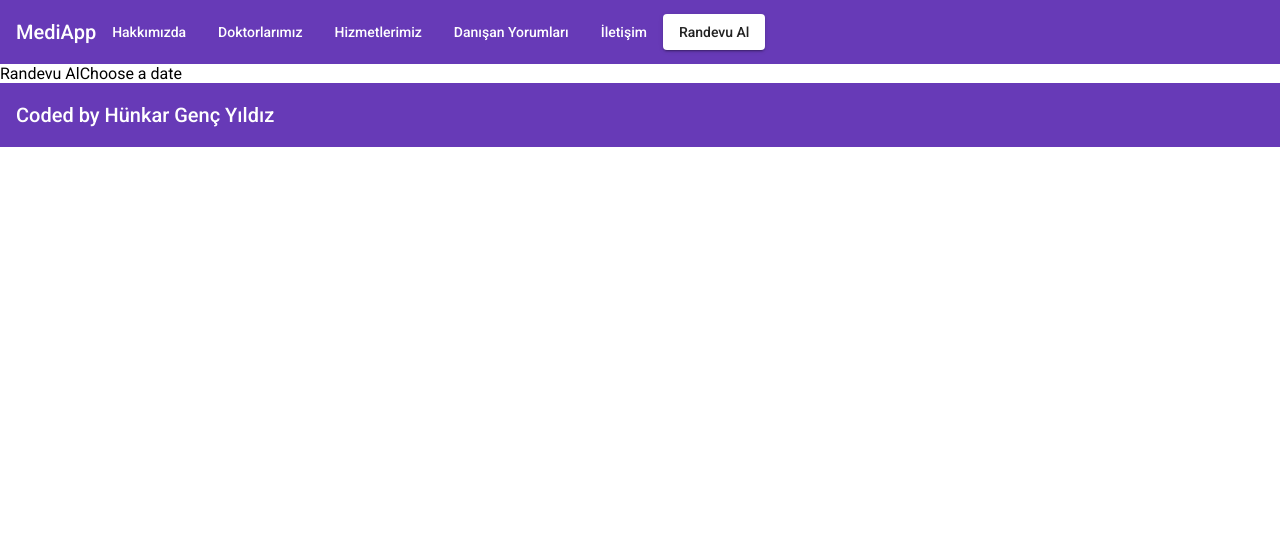
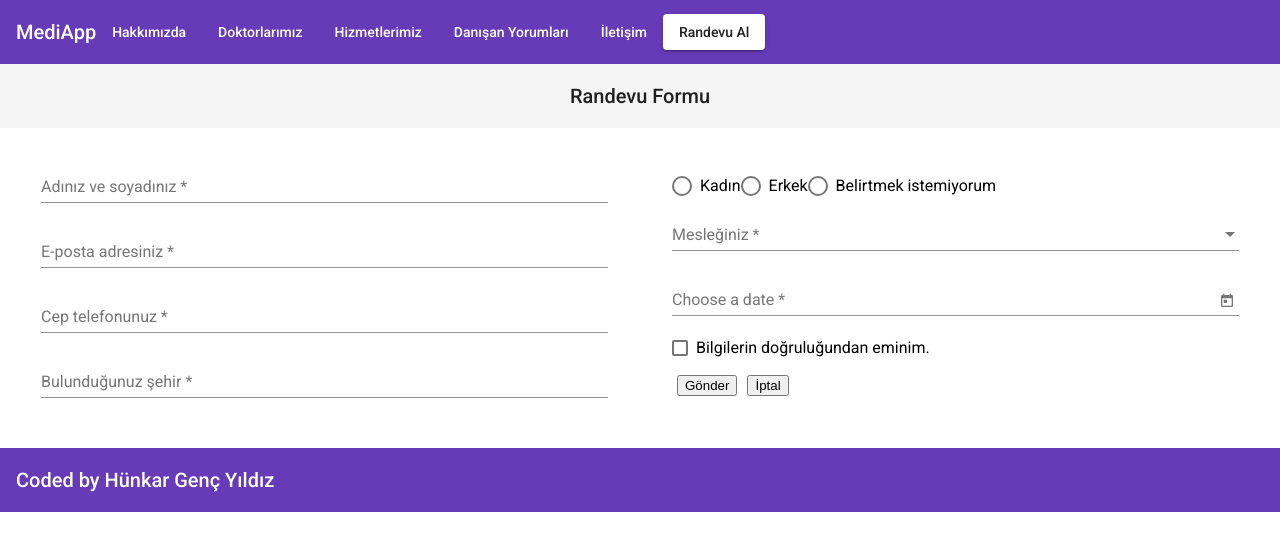
Before and after one commit to hunkargenc/medi-app, an Angular app: page /appointment-form in a window 1280 px wide. Shown: the top 550 px of the page. Built offline with nearby package versions, Linux system fonts and the light colour scheme.

Commit message:
appointment form frontend completed

```diff
--- a/src/app/app-routing.module.ts
+++ b/src/app/app-routing.module.ts
@@ -9,6 +9,7 @@ const routes: Routes = [
         (m) => m.MainModuleModule
       ),
   },
+
 ];
 
 @NgModule({
--- a/src/app/app.module.ts
+++ b/src/app/app.module.ts
@@ -4,6 +4,7 @@ import { BrowserModule } from '@angular/platform-browser';
 import { AppRoutingModule } from './app-routing.module';
 import { AppComponent } from './app.component';
 import { BrowserAnimationsModule } from '@angular/platform-browser/animations';
+// import { AppointmentFormService } from 'src/libs/main-module/services/appointment-form-services/appointment-form.service';
 
 @NgModule({
   declarations: [
--- a/src/libs/main-module/containers/appointment-form-container/appointment-form-container.component.html
+++ b/src/libs/main-module/containers/appointment-form-container/appointment-form-container.component.html
@@ -1,11 +1,95 @@
 <app-navbar></app-navbar>
-<span>Randevu Al</span>
-    <!-- <mat-form-field appearance="fill"> -->
-      <mat-label>Choose a date</mat-label>
-      <!-- <input matInput [matDatepicker]="picker"> -->
-      <!-- <mat-datepicker-toggle matSuffix [for]="picker"></mat-datepicker-toggle> -->
-      <!-- <mat-datepicker #picker></mat-datepicker> -->
-    <!-- </mat-form-field></router-outlet> -->
 
+<div class="container">
+  <mat-toolbar>
+    <span class="fill-remaining-space"></span>
+    <span>Randevu Formu</span>
+    <span class="fill-remaining-space"></span>
+  </mat-toolbar>
+</div>
+
+<form [formGroup]="appointmentForm" class="normal-form">
+  <mat-grid-list cols="2" rowHeight="300px">
+    <mat-grid-tile>
+      <div class="controles-container">
+        <!-- <input type="hidden" formControlName="$key" /> -->
+        <mat-form-field>
+          <input
+            formControlName="fullName"
+            matInput
+            placeholder="Adınız ve soyadınız"
+          />
+        </mat-form-field>
+        <mat-form-field>
+          <input
+            formControlName="email"
+            matInput
+            placeholder="E-posta adresiniz"
+          />
+        </mat-form-field>
+        <mat-form-field>
+          <input
+            formControlName="mobile"
+            matInput
+            placeholder="Cep telefonunuz"
+          />
+        </mat-form-field>
+        <mat-form-field>
+          <input
+            formControlName="city"
+            matInput
+            placeholder="Bulunduğunuz şehir"
+          />
+        </mat-form-field>
+      </div>
+    </mat-grid-tile>
+    <mat-grid-tile>
+      <div class="controles-container">
+        <div class="add-bottom-padding">
+          <mat-radio-group formControlName="sex">
+            <mat-radio-button value="1">Kadın</mat-radio-button>
+            <mat-radio-button value="2">Erkek</mat-radio-button>
+            <mat-radio-button value="3">Belirtmek istemiyorum</mat-radio-button>
+          </mat-radio-group>
+        </div>
+        <mat-form-field>
+          <mat-select formControlName="job" placeholder="Mesleğiniz">
+            <mat-option>Belirtmek istemiyorum</mat-option>
+            <ng-container *ngFor="let job of jobs">
+              <mat-option value="{{ job.id }}">{{ job.value }}</mat-option>
+            </ng-container>
+          </mat-select>
+        </mat-form-field>
+        <!-- <mat-form-field> -->
+          <!-- <input
+            formControlName="appointmentDate"
+            matInput
+            [matDatepicker]="picker"
+            placeholder="Randevu tarihini seçiniz"
+          />
+          <mat-datepicker-toggle
+            matSuffix
+            [for]="picker"
+          ></mat-datepicker-toggle> -->
+          <!-- <mat-datepicker #picker></mat-datepicker> -->
+        <!-- </mat-form-field> -->
+        <mat-form-field>
+          <input matInput formControlName="appointmentDate" [matDatepicker]="picker" placeholder="Choose a date">
+          <mat-datepicker-toggle matSuffix [for]="picker"></mat-datepicker-toggle>
+          <mat-datepicker #picker></mat-datepicker>
+        </mat-form-field>
+        <div class="add-bottom-padding">
+          <mat-checkbox formControlName="isSure">Bilgilerin doğruluğundan eminim.</mat-checkbox>
+        </div>
+        <div class="button-row">
+          <button mat-raised-button-color="primary" type="submit">
+            Gönder
+          </button>
+          <button mat-raised-button-color="warn">İptal</button>
+        </div>
+      </div>
+    </mat-grid-tile>
+  </mat-grid-list>
+</form>
 
 <app-footer></app-footer>
--- a/src/libs/main-module/containers/appointment-form-container/appointment-form-container.component.scss
+++ b/src/libs/main-module/containers/appointment-form-container/appointment-form-container.component.scss
@@ -0,0 +1,34 @@
+// @import '@angular/material/prebuilt-themes/deeppurple-amber.css';
+
+div.container{
+    margin: 0px, 40px;
+}
+
+.fill-remaining-space {
+    flex: 1 1 auto;
+}
+
+form.normal-form{
+    margin: 10px;
+}
+
+.controles-container{
+    width: 100%;
+    padding: 5%;
+}
+
+.controles-container > * {
+    width: 100%;
+}
+
+.add-bottom-padding {
+    padding-bottom: 10px;
+}
+
+mat-radio-group mar-radio-button{
+    margin-left: 5px;
+}
+
+.button-row button{
+    margin: 5px;
+}
--- a/src/libs/main-module/containers/appointment-form-container/appointment-form-container.component.ts
+++ b/src/libs/main-module/containers/appointment-form-container/appointment-form-container.component.ts
@@ -1,5 +1,6 @@
 import { Component, OnInit } from '@angular/core';
-
+import { FormBuilder, Validators } from '@angular/forms';
+import { Subscription } from 'rxjs';
 
 @Component({
   selector: 'app-appointment-form-container',
@@ -8,7 +9,28 @@ import { Component, OnInit } from '@angular/core';
 })
 export class AppointmentFormContainerComponent implements OnInit {
 
-  constructor() { }
+  // appointments = []
+
+  appointmentForm = this.formBuilder.group({
+    fullName: this.formBuilder.control(null, [Validators.required]),
+    email: this.formBuilder.control(null, [Validators.required]),
+    mobile: this.formBuilder.control(null, [Validators.required]),
+    city: this.formBuilder.control(null, [Validators.required]),
+    sex: this.formBuilder.control(null, [Validators.required]),
+    job: this.formBuilder.control(null, [Validators.required]),
+    appointmentDate: this.formBuilder.control(null, [Validators.required]),
+    isSure: this.formBuilder.control(null, [Validators.required]),
+  })
+
+  subscriptions: Subscription = new Subscription();
+
+  constructor(private formBuilder: FormBuilder) { }
+
+  jobs = [
+    {id:3, value: 'Yazılım Mühendisi/Bilgisayar Mühendisi/Analist'},
+    {id:2, value: 'Bankacı/Müfettiş/Öğretmen'},
+    {id:1, value: 'Öğrenci/Serbest Meslek/Kendi işini yapıyor'},
+  ]
 
   ngOnInit(): void {
 
```
Also changed, not shown: src/libs/main-module/main-module.module.ts (+16 -3 lines), src/styles.scss (line endings or trailing spaces).
